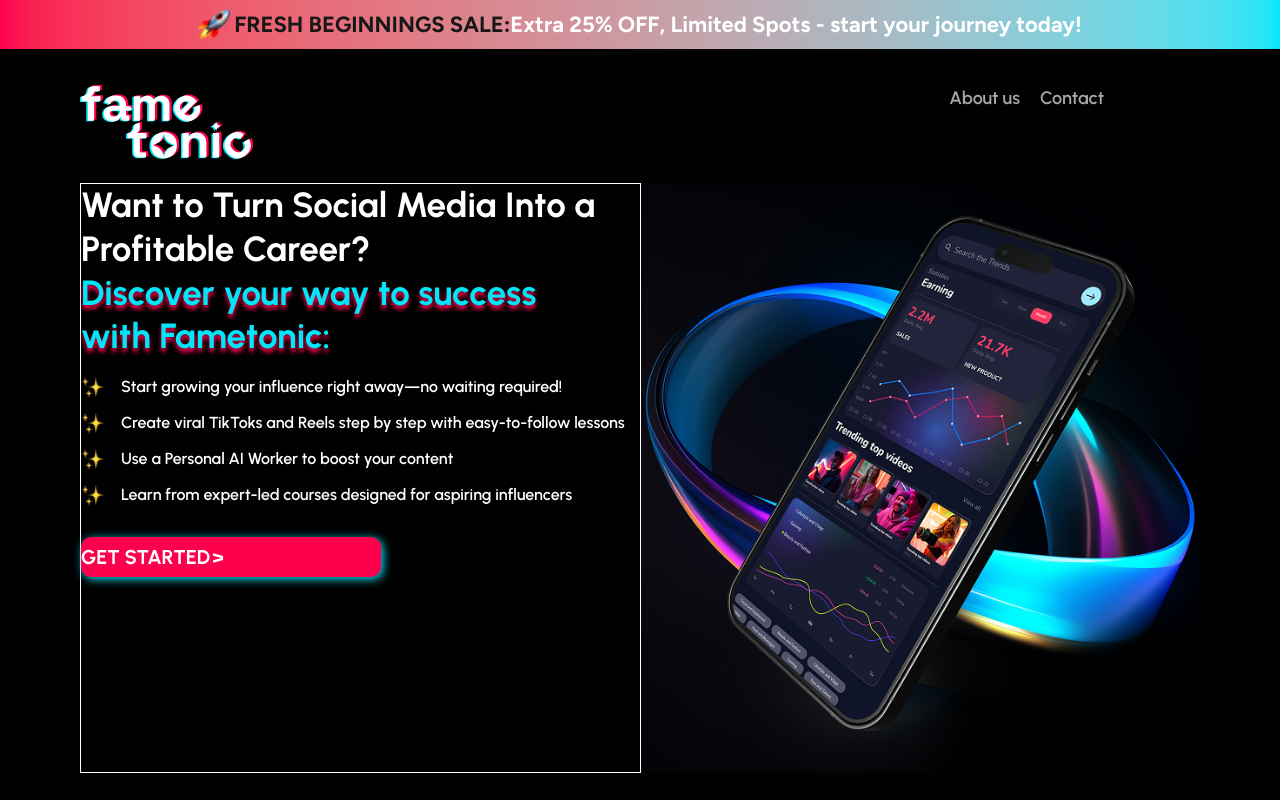
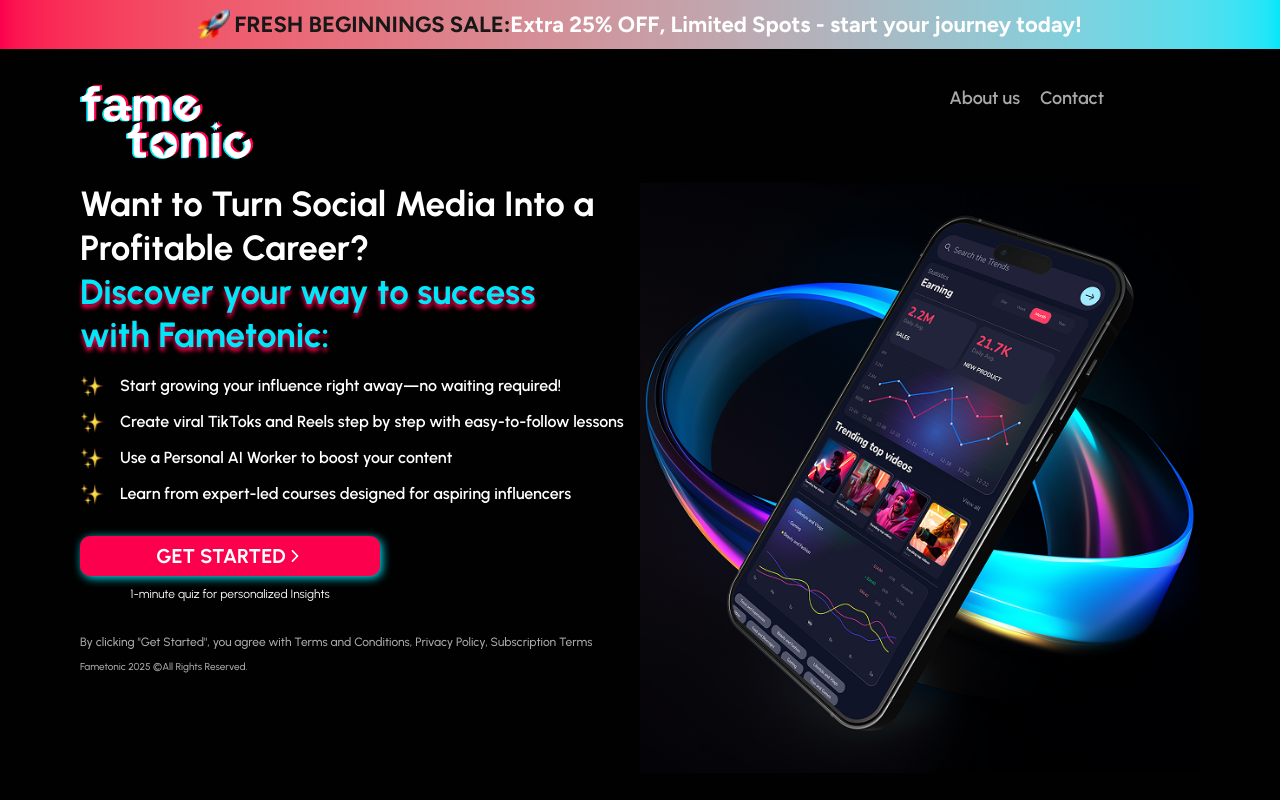
Before and after one commit to shariard58/home-ui-project, a Next.js app: page / in a window 1280 px wide. Built offline with nearby package versions, Linux system fonts and the light colour scheme.

Commit message:
feat : all design completed

```diff
--- a/package.json
+++ b/package.json
@@ -13,7 +13,8 @@
     "@fontsource/urbanist": "^5.2.5",
     "next": "15.3.1",
     "react": "^19.0.0",
-    "react-dom": "^19.0.0"
+    "react-dom": "^19.0.0",
+    "react-icons": "^5.5.0"
   },
   "devDependencies": {
     "@eslint/eslintrc": "^3",
--- a/src/app/components/hero/Hero.tsx
+++ b/src/app/components/hero/Hero.tsx
@@ -1,4 +1,5 @@
 import Image from 'next/image'
+import { IoIosArrowForward } from 'react-icons/io'
 
 type TextTypes = string
 
@@ -12,7 +13,7 @@
 export default function Hero() {
   return (
     <div className='mt-6 flex justify-between text-white'>
-      <div className='w-full border border-white p-0'>
+      <div className='w-full p-0'>
         <p className='text-[35px] font-bold text-white m-0 p-0 leading-tight'>
           Want to Turn Social Media Into a
         </p>
@@ -40,11 +41,24 @@
           ))}
         </div>
 
+        <div className='mt-[30px] w-[300px]'>
+          <button className='relative bg-[#FC004E] rounded-[10px] h-[40px] w-full shadow-[2px_2px_10px_0px_#00E7F9]'>
+            <div className='absolute inset-0 flex items-center justify-center'>
+              <span className='text-[20px] font-bold text-white'>GET STARTED</span>
+              <IoIosArrowForward size={18} color='white' />
+            </div>
+          </button>
+
+          <p className='text-[12px] text-center mt-[2px]'>
+            1-minute quiz for personalized Insights
+          </p>
+        </div>
+        {/* last section  */}
         <div className='mt-[30px]'>
-          <button className='bg-[#FC004E] rounded-[10px] h-[40px] w-[300px] shadow-[2px_2px_10px_0px_#00E7F9] flex items-center'>
-            <span className='text-[20px] font-bold text-white'>GET STARTED</span>
-            <span className='text-[20px] font-bold text-white ml-[2px]'> &gt;</span>
-          </button>
+          <p className='text-[12px] font-medium text-[#ABABAB]'>{`By clicking "Get Started", you agree with Terms and Conditions, Privacy Policy, Subscription Terms`}</p>
+          <p className='text-[10px] font-medium text-[#ABABAB] mt-2'>
+            Fametonic 2025 ©All Rights Reserved.
+          </p>
         </div>
       </div>
       <div className='relative h-[590px] w-full'>
```
